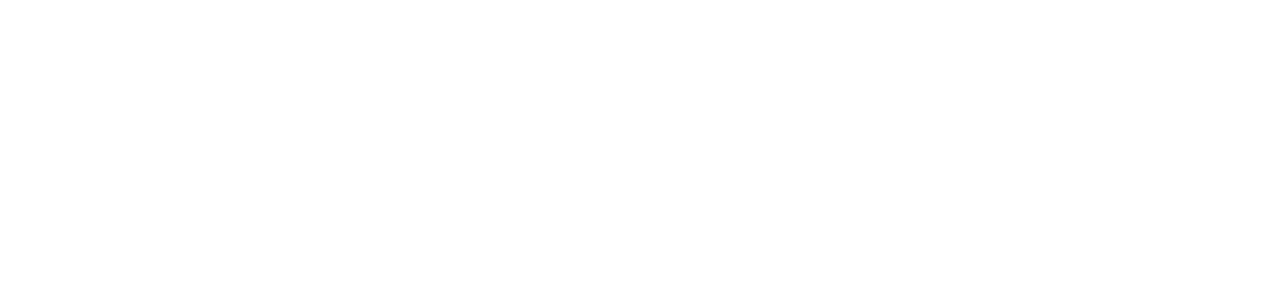
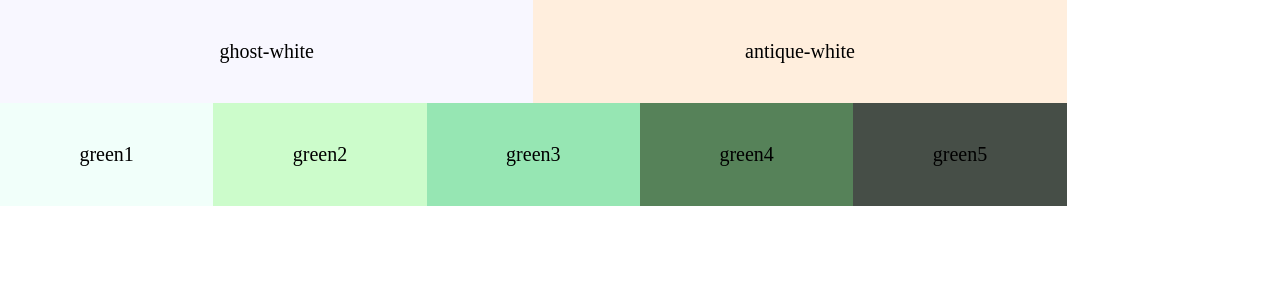
Before and after one commit to TeamGrabit/challenge, a React (Create React App) app in the folder frontend/: page /color in a window 1280 px wide. Shown: the top 300 px of the page. Built offline with nearby package versions, Linux system fonts and the light colour scheme.

Commit message:
colorpalette

```diff
--- a/frontend/src/css/base/_variables.scss
+++ b/frontend/src/css/base/_variables.scss
@@ -1,3 +1,10 @@
 // 컬러팔레트 & 폰트 사이즈 등 변수로 지정
 
-$main-white-main: #fcfcfc; //예시
+$white: #fcfcfc;
+$ghost-white: #F8F7FF;
+$antique-white: #FFEEDD;
+$green1: #F1FFFA;
+$green2: #CCFCCB;
+$green3: #96E6B3;
+$green4: #568259;
+$green5: #464E47;
--- a/frontend/src/css/main.scss
+++ b/frontend/src/css/main.scss
@@ -4,3 +4,4 @@
 
 // components
 @import './pages/main';
+@import './pages/colorTest';
--- /dev/null
+++ b/frontend/src/css/pages/_colorTest.scss
@@ -0,0 +1,29 @@
+.colorTest {
+	.box {
+		padding: 40px;
+		font-size: 20px;
+		text-align: center;
+		color: black;
+	}
+	.box1 {
+		background-color: $ghost-white;
+	}
+	.box2 {
+		background-color: $antique-white;
+	}
+	.box3 {
+		background-color: $green1;
+	}
+	.box4 {
+		background-color: $green2;
+	}
+	.box5 {
+		background-color: $green3;
+	}
+	.box6 {
+		background-color: $green4;
+	}
+	.box7 {
+		background-color: $green5;
+	}
+}
--- /dev/null
+++ b/frontend/src/pages/colorTest.js
@@ -0,0 +1,50 @@
+import React from 'react';
+import { Box, Grid } from '@material-ui/core';
+
+function colorTest() {
+	return (
+		<Grid container spacing={0} className="colorTest">
+			<Grid container item xs={12}>
+				<Grid item xs={5}>
+					<Box className={`${`box`} ${`box1`}`}>
+						ghost-white
+					</Box>
+				</Grid>
+				<Grid item xs={5}>
+					<Box className={`${`box`} ${`box2`}`}>
+						antique-white
+					</Box>
+				</Grid>
+			</Grid>
+			<Grid container item xs={12}>
+				<Grid item xs={2}>
+					<Box className={`${`box`} ${`box3`}`}>
+						green1
+					</Box>
+				</Grid>
+				<Grid item xs={2}>
+					<Box className={`${`box`} ${`box4`}`}>
+						green2
+					</Box>
+				</Grid>
+				<Grid item xs={2}>
+					<Box className={`${`box`} ${`box5`}`}>
+						green3
+					</Box>
+				</Grid>
+				<Grid item xs={2}>
+					<Box className={`${`box`} ${`box6`}`}>
+						green4
+					</Box>
+				</Grid>
+				<Grid item xs={2}>
+					<Box className={`${`box`} ${`box7`}`}>
+						green5
+					</Box>
+				</Grid>
+			</Grid>
+		</Grid>
+	);
+}
+
+export default colorTest;
--- a/frontend/src/pages/index.js
+++ b/frontend/src/pages/index.js
@@ -1 +1,2 @@
 export { default as Main } from './Main';
+export { default as colorTest } from './colorTest';
--- a/frontend/src/routes/index.js
+++ b/frontend/src/routes/index.js
@@ -1,6 +1,6 @@
 import React from 'react';
 import { BrowserRouter, Route, Switch } from "react-router-dom";
-import { Main } from "../pages";
+import { Main, colorTest } from "../pages";
 import '../css/main.scss';
 
 function Router() {
@@ -8,6 +8,7 @@ function Router() {
 		<BrowserRouter>
 			<Switch>
 				<Route exact path="/" component={Main} />
+				<Route exact path="/color" component={colorTest} />
 			</Switch>
 		</BrowserRouter>
 	);
```
Also changed, not shown: 1 other file (tests, documents, lock files or other folders).
